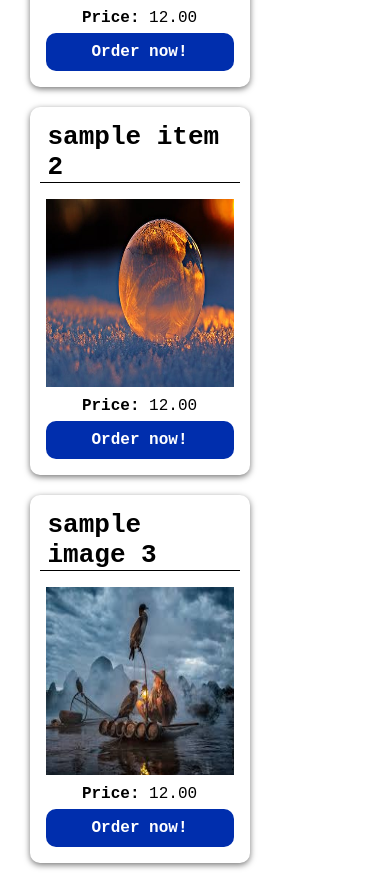
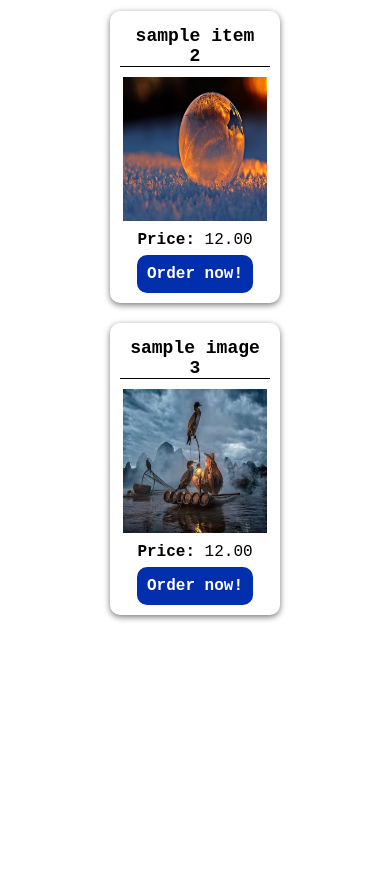
Before and after one commit to ErlJocson/ecommerce, a Django app: page / in a window 390 px wide. Shown: the part 388-1271 px from the top of the page. After the commit the page ends 1009 px from the top, so only its background shows below. Run offline with Django 4.2, Linux system fonts and the light colour scheme; data comes from the database, SQL or seed files in the repository; both versions use the stored data as it was after the commit.

Commit message:
added responsiveness in the app

```diff
--- a/product/templates/home_view.html
+++ b/product/templates/home_view.html
@@ -13,9 +13,8 @@
       <img
         src="{{ MEDIA_URL }}{{ product.image.url }}"
         alt="Not available"
-        height="188px"
+        class="product-img"
         style="margin: 10px 0"
-        width="188px"
       />
       <p><strong>Price: </strong>{{ product.price }}</p>
       <a href="{% url 'product' id=product.id %}">Order now!</a>
--- a/product/templates/order_view.html
+++ b/product/templates/order_view.html
@@ -8,9 +8,8 @@
       <img
         src="{{ MEDIA_URL }}{{ order.product.image.url }}"
         alt="Not available"
-        height="188px"
         style="margin: 10px 0"
-        width="188px"
+        class="product-img"
       />
       <p><strong>Price:</strong> {{ order.product.price }}</p>
       <a href="{% url 'product' id=order.product.id %}">View description</a>
--- a/static/products.css
+++ b/static/products.css
@@ -19,11 +19,17 @@
 }
 
 .details {
-  margin: 6px;
+  /* margin: 6px; */
   justify-content: center;
   display: flex;
   text-align: center;
   flex-direction: column;
+  align-items: center;
+}
+
+.product-img {
+  width: 188px;
+  height: 188px;
 }
 
 .details a {
@@ -40,3 +46,27 @@
 .details a:hover {
   color: gray;
 }
+
+@media screen and (max-width: 720px) {
+  .card-container {
+    text-align: center;
+    justify-content: center;
+  }
+
+  .card {
+    width: 150px;
+    margin: 10px;
+    padding: 10px;
+    border-radius: 10px;
+    box-shadow: var(--shadow);
+  }
+
+  .card-header {
+    font-size: 18px;
+  }
+
+  .product-img {
+    width: 144px;
+    height: 144px;
+  }
+}
--- a/static/search.css
+++ b/static/search.css
@@ -8,3 +8,11 @@
   border-radius: 10px;
   border: 1px solid gray;
 }
+
+@media screen and (max-width: 800px) {
+  .search-form {
+    justify-content: center;
+    align-items: center;
+    width: 100%;
+  }
+}
```
Also changed, not shown: db.sqlite3.
